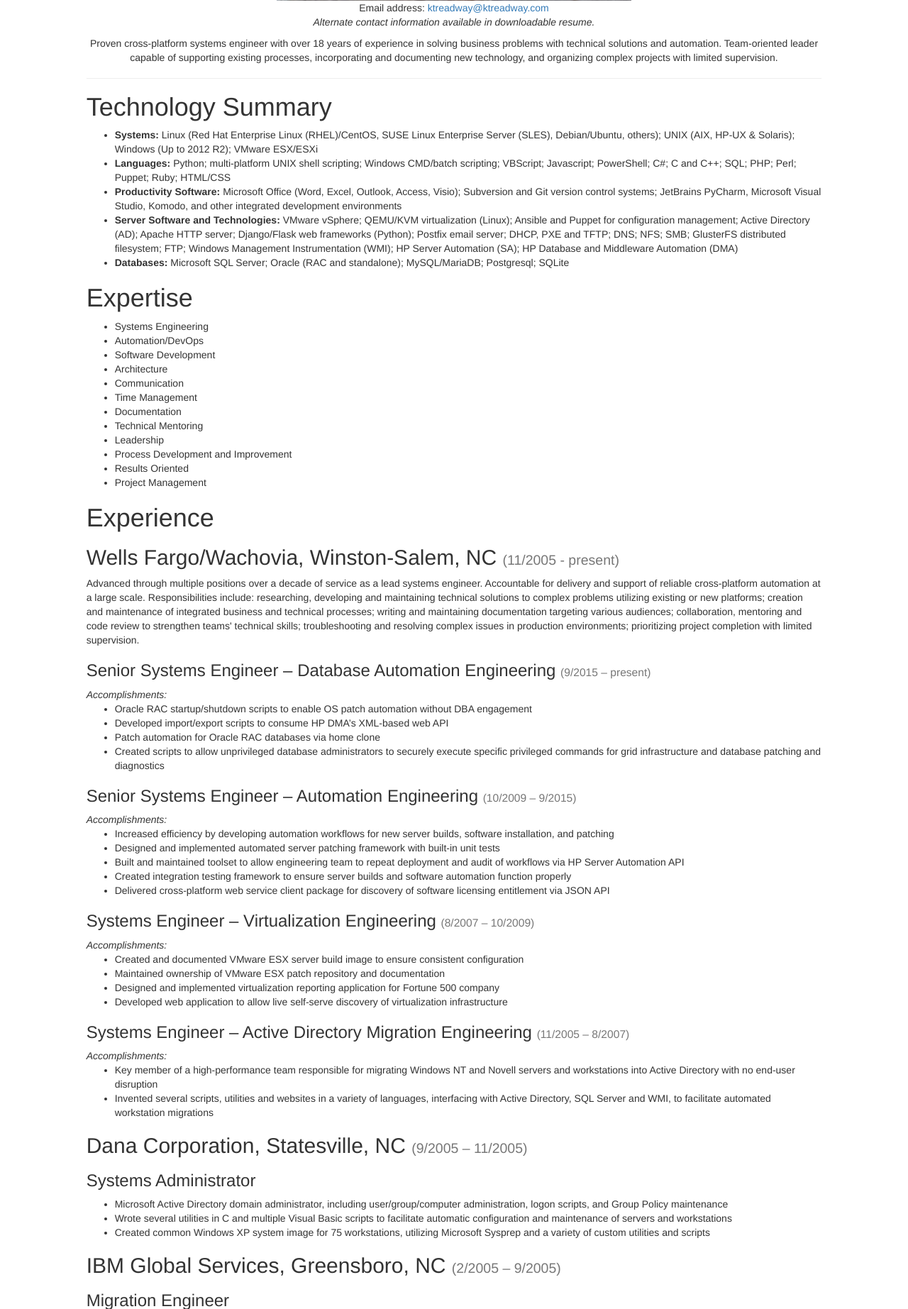
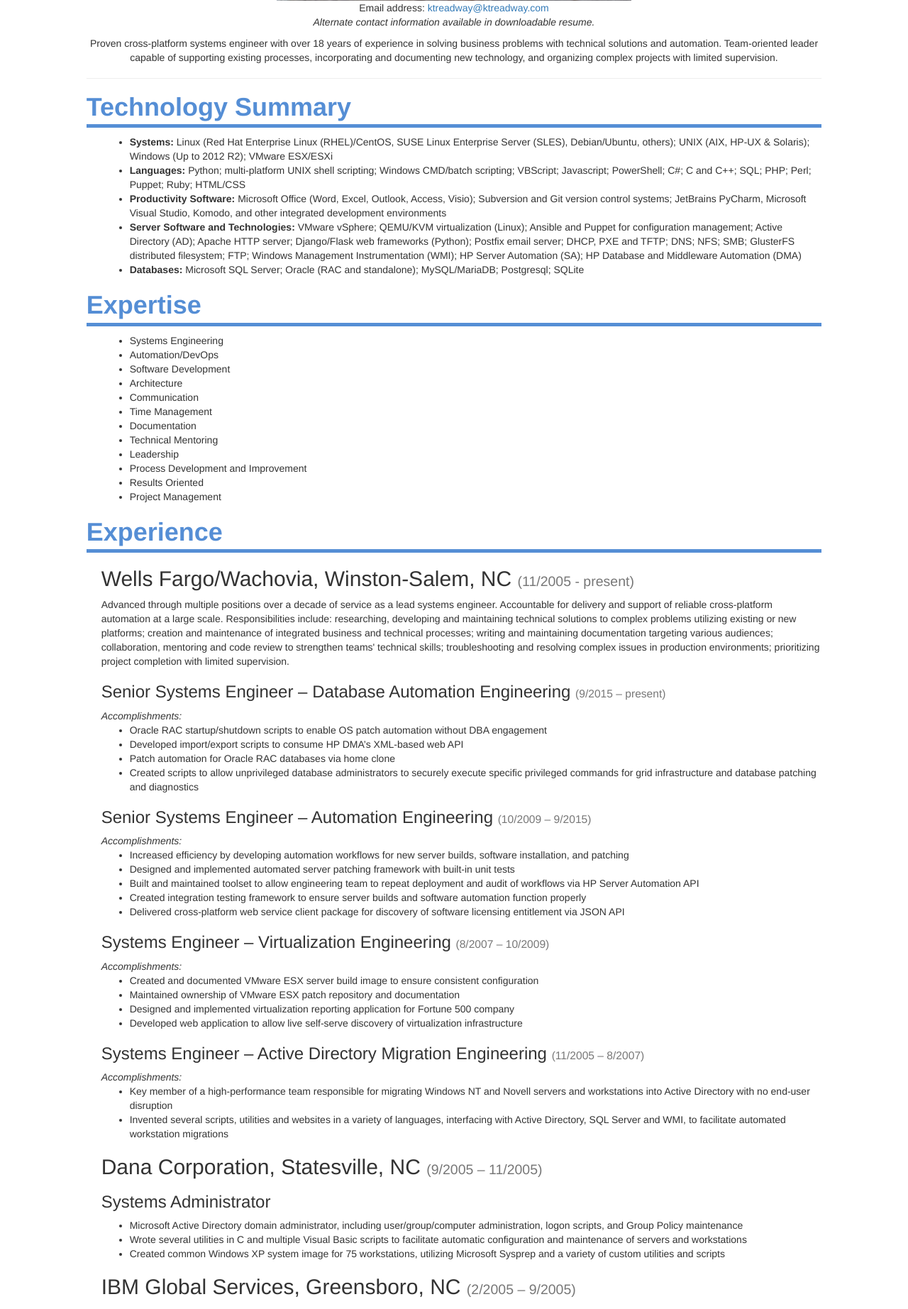
Before and after one commit to buzzbombnc/tower_of_perfection, a Django app: page /page/resume in a window 1280 px wide. Shown: the part 692-2537 px from the top of the page at 71% size. Run offline with Django 3.2, Linux system fonts and the light colour scheme; parts of the project's set-up code (start-up, migrations or seed data) failed here and were passed over; some libraries are stand-ins or nearby versions.

Commit message:
Styling and profiling!

```diff
--- /dev/null
+++ b/top_static/static/css/resume.css
@@ -0,0 +1,12 @@
+/* resume.css */
+
+section header h1 {
+  color: #558ed5;
+  font-weight: bolder;
+  padding-bottom: 5px;
+  border-bottom: 5px #558ed5 solid;
+}
+
+div .indent {
+  padding-left: 1.5em;
+}
--- a/top_static/templates/resume.html
+++ b/top_static/templates/resume.html
@@ -23,6 +23,7 @@
             </div>
             <section>
                 <header><h1>Technology Summary</h1></header>
+                <div class="indent">
                 <ul>
                     <li><strong>Systems: </strong>Linux (Red Hat Enterprise Linux (RHEL)/CentOS, SUSE Linux Enterprise Server (SLES),
                     Debian/Ubuntu, others); UNIX (AIX, HP-UX & Solaris); Windows (Up to 2012 R2); VMware ESX/ESXi</li>
@@ -39,9 +40,11 @@
                     <li><strong>Databases: </strong>Microsoft SQL Server; Oracle (RAC and standalone); MySQL/MariaDB; Postgresql;
                     SQLite</li>
                 </ul>
+                </div>
             </section>
             <section>
                 <header><h1>Expertise</h1></header>
+                <div class="indent">
                 <ul>
                     <li>Systems Engineering</li>
                     <li>Automation/DevOps</li>
@@ -56,10 +59,11 @@
                     <li>Results Oriented</li>
                     <li>Project Management</li>
                 </ul>
+                </div>
             </section>
             <section>
                 <header><h1>Experience</h1></header>
-
+                <div class="indent">
                 <h2>Wells Fargo/Wachovia, Winston-Salem, NC <small>(11/2005 - present)</small></h2>
                 <p>Advanced through multiple positions over a decade of service as a lead systems engineer. Accountable for
                 delivery and support of reliable cross-platform automation at a large scale. Responsibilities include:
@@ -143,9 +147,11 @@
                     and client coordination</li>
                     <li>Microsoft domain administrator in several domains consisting of over 1000 users</li>
                 </ul>
+                </div>
             </section>
             <section>
                 <header><h1>Groups</h1></header>
+                <div class="indent">
                 <ul>
                     <li><a href="http://www.pyptug.org/">PYthon Piedmont Triad User Group</a> (PYPTUG) (2014 – present)</li>
                     <li>The Triad Developers Guild (TDG) (2015 – present)</li>
@@ -153,6 +159,7 @@
                     <li>Piedmont Triad DevOps (2016 – present)</li>
                     <li><a href="http://www.progcode.co/">Progressive Coders Network</a> (2016 - present)</li>
                 </ul>
+                </div>
             </section>
         </div>
         <div class="col-sm-1"></div>
```
